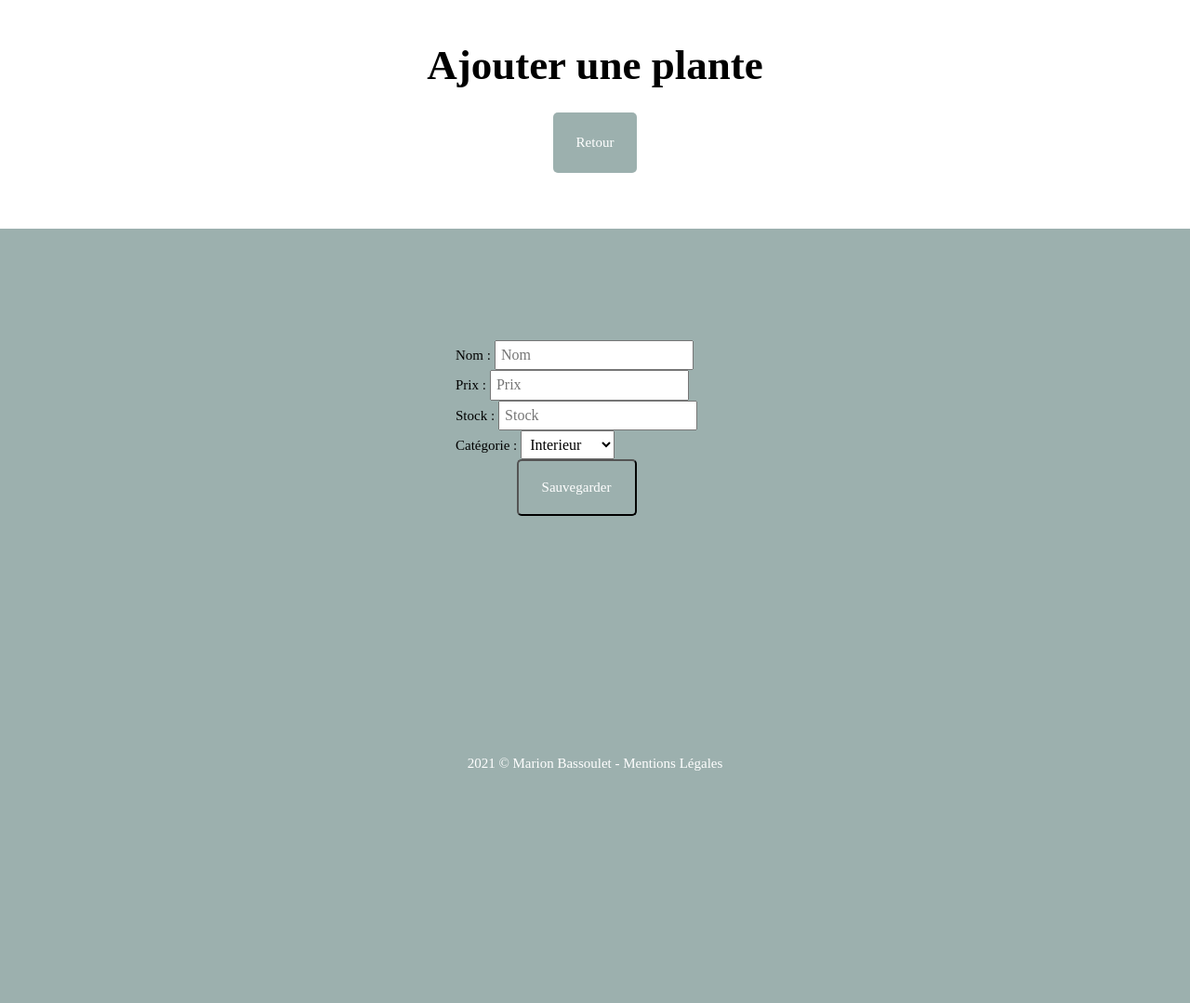
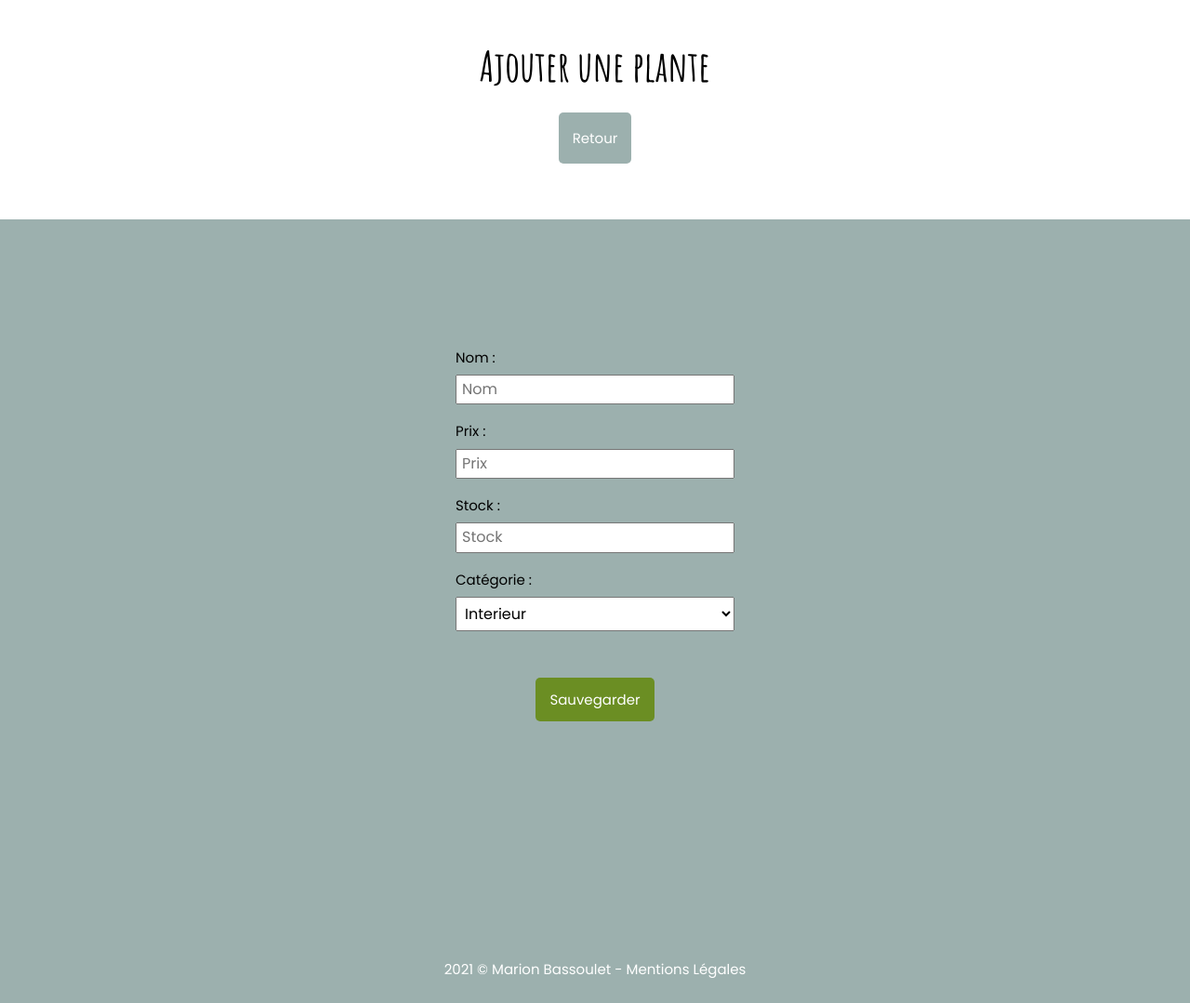
Before and after one commit to vibewyne/crud_app_cuttings, a Node server app: page /add_plant in a window 1280 px wide. Shown: the whole page at 93% size. Before the commit the page ends 829 px from the top, so only its background shows below. Run offline with Node 20, Linux system fonts and the light colour scheme; some libraries are stand-ins or nearby versions.

Commit message:
css changes

```diff
--- a/assets/css/style.css
+++ b/assets/css/style.css
@@ -1,7 +1,31 @@
+.buttonlink.addcss{
+  background-color:olivedrab;
+  margin-top:50px;
+  border:none;
+  cursor:pointer
+}
+.buttonlink.updatecss{
+  background-color:dodgerblue
+}
+.buttonlink.deletecss{
+  background-color:firebrick
+}
+.buttons-edit{
+  display: flex;
+    justify-content: space-between;
+    width: 90%;
+}
+.form-group{
+  margin:20px 0;
+  display:flex;
+  flex-direction:column
+}
+form{
+  width:100%
+}
 *, *:before, *:after {
   box-sizing: border-box;
 }
-
 html {
   line-height: 1.15;
   max-width: 100vw !important;
@@ -133,8 +157,6 @@ template {
   display: none;
 }
 
-@import url('https://fonts.googleapis.com/css2?family=Amatic+SC:wght@400;700&family=Poppins:wght@300;400&display=swap');
-
 h1, h2, h3 {
   font-family: "Amatic SC";
   margin: 0;
@@ -220,13 +242,15 @@ h1, h2, p {
   width: fit-content;
   background-color: #9CB0AE;
   color: #fff;
-  padding: 20px 25px;
+  padding: 15px 15px;
   text-decoration: none;
   border-radius: 5px;
   margin: auto;
   margin-bottom: 60px;
 }
-
+.buttonlink i{
+  margin-right:10px
+}
 .buttonlink:hover {
   background-color: #a5a58d;
   color: #fff;
--- a/assets/js/index.js
+++ b/assets/js/index.js
@@ -12,8 +12,9 @@ $("#update_plant").on("submit", function (event) {
   })
 
   var request = {
-    "url" : `http://localhost:3000/api/plants/${data.id}`,
-    // "url" : `https://crudappcuttings.herokuapp.com/api/plants/${data.id}`,
+    // https://crudappcuttings.herokuapp.com
+    // http://localhost:3000
+    "url" : `https://crudappcuttings.herokuapp.com/api/plants/${data.id}`,
     "method" : "PUT",
     "data" : data
   }
@@ -29,8 +30,7 @@ if (window.location.pathname == "/") {
     var id = $(this).attr("data-id")
 
     var request = {
-      "url" : `http://localhost:3000/api/plants/${id}`,
-      // "url" : `https://crudappcuttings.herokuapp.com/api/plants/${id}`,
+      "url" : `https://crudappcuttings.herokuapp.com/api/plants/${id}`,
       "method" : "DELETE"
     }
 
--- a/server/services/render.js
+++ b/server/services/render.js
@@ -1,10 +1,10 @@
 const axios = require ('axios');
 
 exports.homeRoutes = (req,res) =>{
-    //Make get request to /api/plants
 
     // https://crudappcuttings.herokuapp.com
-    axios.get('http://localhost:3000/api/plants')
+    // http://localhost:3000
+    axios.get('https://crudappcuttings.herokuapp.com/api/plants')
     .then(function(response){
         res.render('index', {plantes_list : response.data});
     })
@@ -18,7 +18,7 @@ exports.add_plant = (req,res) =>{
 }
 
 exports.update_plant = (req,res) =>{
-    axios.get('http://localhost:3000/api/plants', {params : {id : req.query.id}})
+    axios.get('https://crudappcuttings.herokuapp.com/api/plants', {params : {id : req.query.id}})
     .then(function(plantdata){
         res.render('update_plant',{ plantes_list : plantdata.data})
     })
--- a/views/include/_head.ejs
+++ b/views/include/_head.ejs
@@ -16,6 +16,9 @@
     <link rel="icon" type="image/png" href="img/svg/plant.svg" />
     <link rel="stylesheet" href="https://use.fontawesome.com/releases/v5.15.4/css/all.css" integrity="sha384-DyZ88mC6Up2uqS4h/KRgHuoeGwBcD4Ng9SiP4dIRy0EXTlnuz47vAwmeGwVChigm" crossorigin="anonymous">
     <link rel="stylesheet" href="/css/style.css">
+    <link rel="preconnect" href="https://fonts.googleapis.com">
+    <link rel="preconnect" href="https://fonts.gstatic.com" crossorigin>
+    <link href="https://fonts.googleapis.com/css2?family=Amatic+SC:wght@400;700&family=Poppins:wght@300;400&display=swap" rel="stylesheet">
     <script src="https://www.google.com/recaptcha/api.js" async defer></script>
 </head>
 
```
